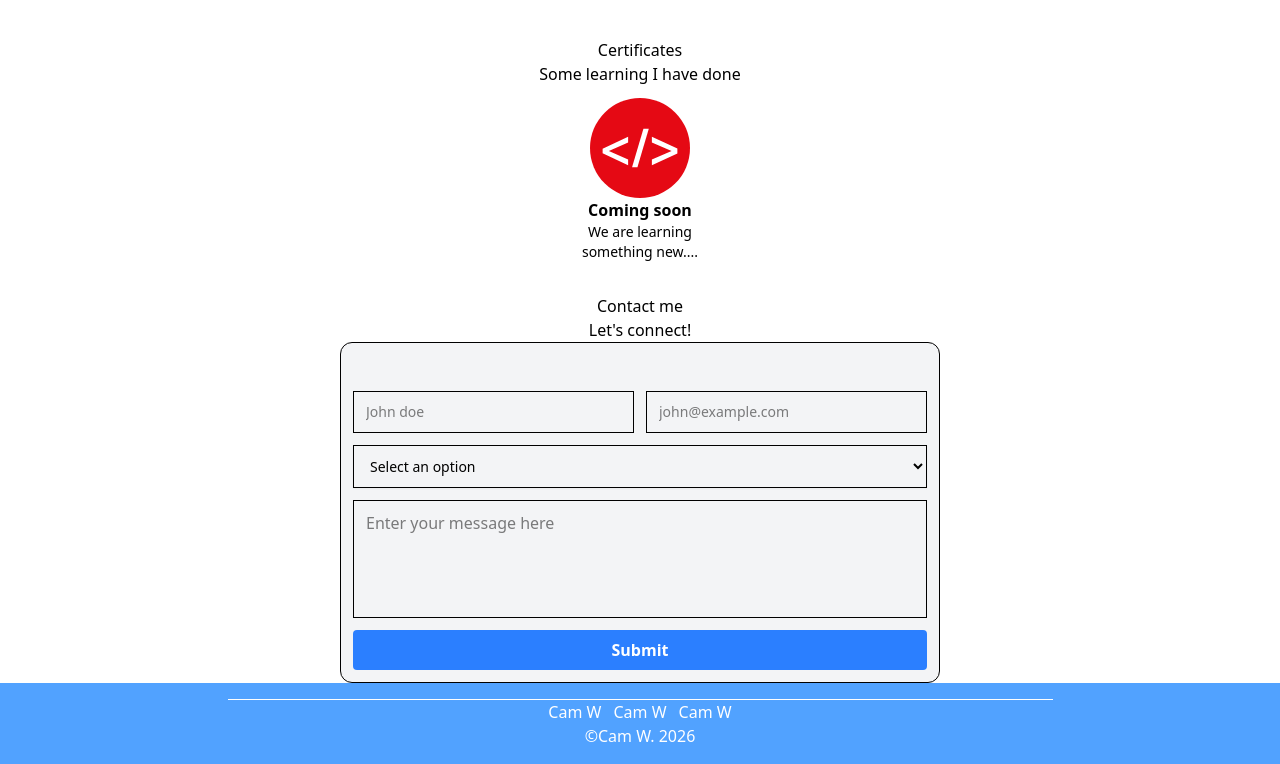
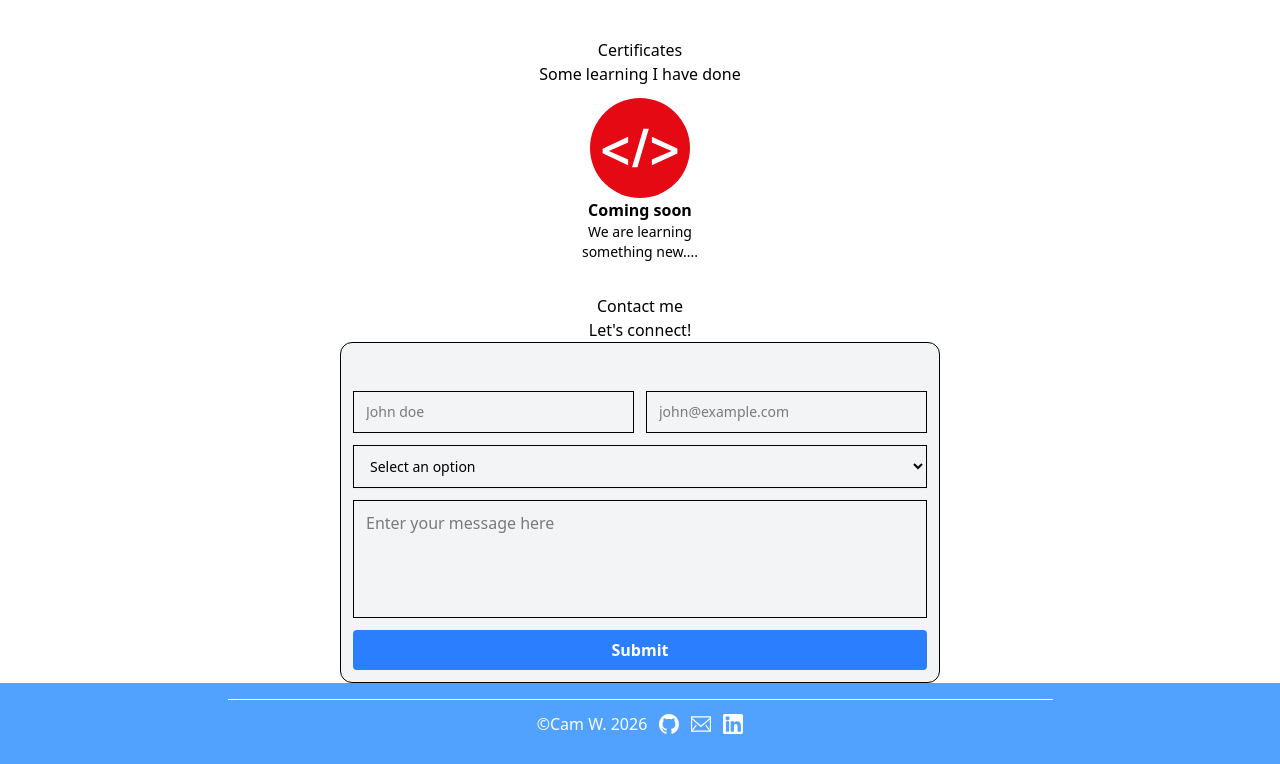
Before and after one commit to camy-code/camy-code.github.io, an Angular app: page / in a window 1280 px wide. Shown: the part 1268-2032 px from the top of the page. Built offline with nearby package versions, Linux system fonts and the light colour scheme.

Commit message:
Got the footer made

```diff
--- a/src/app/components/layout/footer/footer.html
+++ b/src/app/components/layout/footer/footer.html
@@ -1,14 +1,16 @@
 <div id="footer-container" class="w-full bg-blue-400 text-white py-4">
-
-    <div class="flex flex-col w-3/4 max-w-[825px] mx-auto">
-        <hr class="w-1/1">
-        <div class="flex flex-row gap-3 items-center mx-auto">
-        <h1>Cam W</h1>
-        <h1>Cam W</h1>
-        <h1>Cam W</h1>
+  <div class="flex flex-col w-3/4 max-w-[825px] mx-auto">
+    <hr class="w-1/1" />
+    <div class="flex flex-row gap-3 items-center mx-auto m-3">
+      <h1 class="text-center">©Cam W. 2026</h1>
+      @for (item of logoIcons; track $index) {
+        <div class="w-5 h-5 text-white hover:text-black">
+          <a href="#">
+            <ng-container *ngComponentOutlet="item.logo"></ng-container>
+          </a>
         </div>
-        <h1 class="text-center">©Cam W. 2026</h1>
+      }
     </div>
-
-
+    <!-- <hr class="w-1/1" /> -->
+  </div>
 </div>
--- a/src/app/components/layout/footer/footer.ts
+++ b/src/app/components/layout/footer/footer.ts
@@ -1,20 +1,26 @@
 import { Component } from '@angular/core';
 import { MenuInterface } from '../../../interfaces/menu-interface';
 
+// Logo imports
+import { GithubLOGO } from '../../logos/github-logo/github-logo';
+import { EmailLOGO } from '../../logos/email-logo/email-logo';
+import { LinkdinLOGO } from "../../logos/linkdin-logo/linkdin-logo";
+
+import { NgComponentOutlet } from '@angular/common';
 
 @Component({
   selector: 'app-footer',
-  imports: [],
+  imports: [NgComponentOutlet],
   templateUrl: './footer.html',
   styleUrl: './footer.css',
 })
 export class Footer {
 
-   menuItems: Array<MenuInterface> = [
-      { title: 'Home', link: '#hero-section'},
-      { title: 'Projects', link: '#project-section' },
-      { title: 'Technical skills', link: '#techskill-section' },
-      {title: 'Certificates', link: '#certificates-section'},
-      { title: 'Contact', link: '#contact-section' },
-    ];
+ logoIcons = [
+    {name:"git", logo: GithubLOGO},
+    {name:"email", logo: EmailLOGO},
+    {name:"linkdin", logo: LinkdinLOGO}
+  ];
+
+
 }
```
